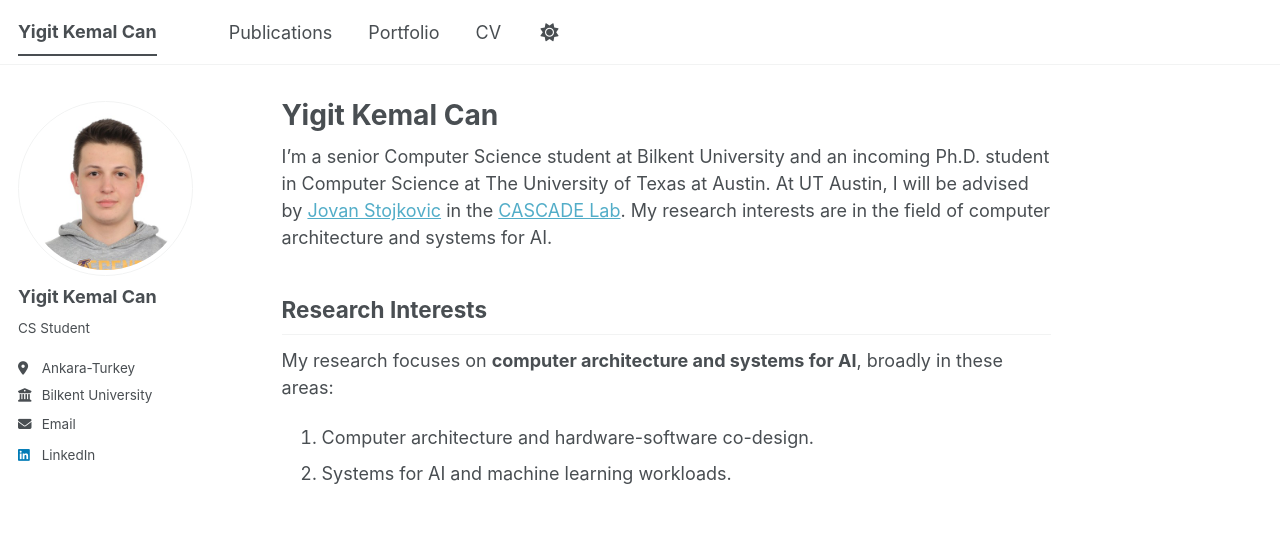
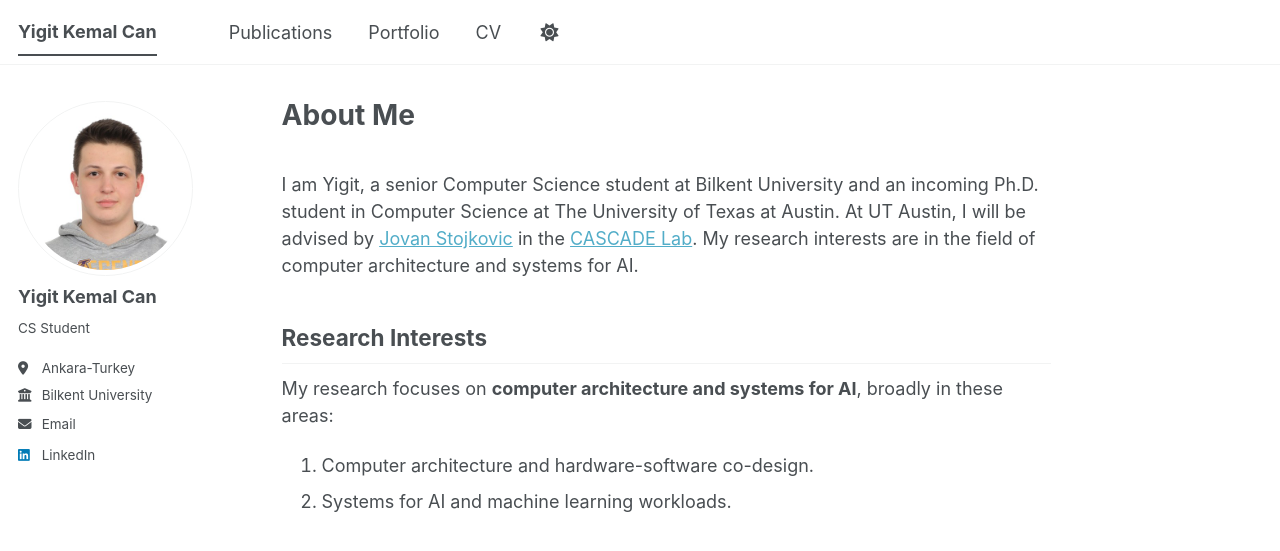
Before and after one commit to yigitkemalcan/yigitkemalcan.github.io, a Jekyll site: the page built from _pages/about.md, in a window 1280 px wide and 900 px high. Shown: the top 551 px of the window. Built offline with Jekyll 4.4.1, drawn with Linux system fonts in a browser that asks for light colours; a script bundle is joined from its source files by our own code; library files that are not in the unit come from our copies.

Commit message:
Fix for about me

```diff
--- a/_includes/head/custom.html
+++ b/_includes/head/custom.html
@@ -34,6 +34,9 @@
 
 <!-- Footer always below the fold -->
 <style>
+  .page__title {
+    margin-bottom: 1.5em;
+  }
   body {
     display: flex;
     flex-direction: column;
--- a/_pages/about.md
+++ b/_pages/about.md
@@ -1,13 +1,13 @@
 ---
 permalink: /
-title: "Yigit Kemal Can"
+title: "About Me"
 author_profile: true
 redirect_from:
   - /about/
   - /about.html
 ---
 
-I'm a senior Computer Science student at Bilkent University and an incoming Ph.D. student in Computer Science at The University of Texas at Austin. At UT Austin, I will be advised by [Jovan Stojkovic](https://jovans2.github.io/) in the [CASCADE Lab](https://cascade.cs.utexas.edu/). My research interests are in the field of computer architecture and systems for AI.
+I am Yigit, a senior Computer Science student at Bilkent University and an incoming Ph.D. student in Computer Science at The University of Texas at Austin. At UT Austin, I will be advised by [Jovan Stojkovic](https://jovans2.github.io/) in the [CASCADE Lab](https://cascade.cs.utexas.edu/). My research interests are in the field of computer architecture and systems for AI.
 
 ## Research Interests
 
```
